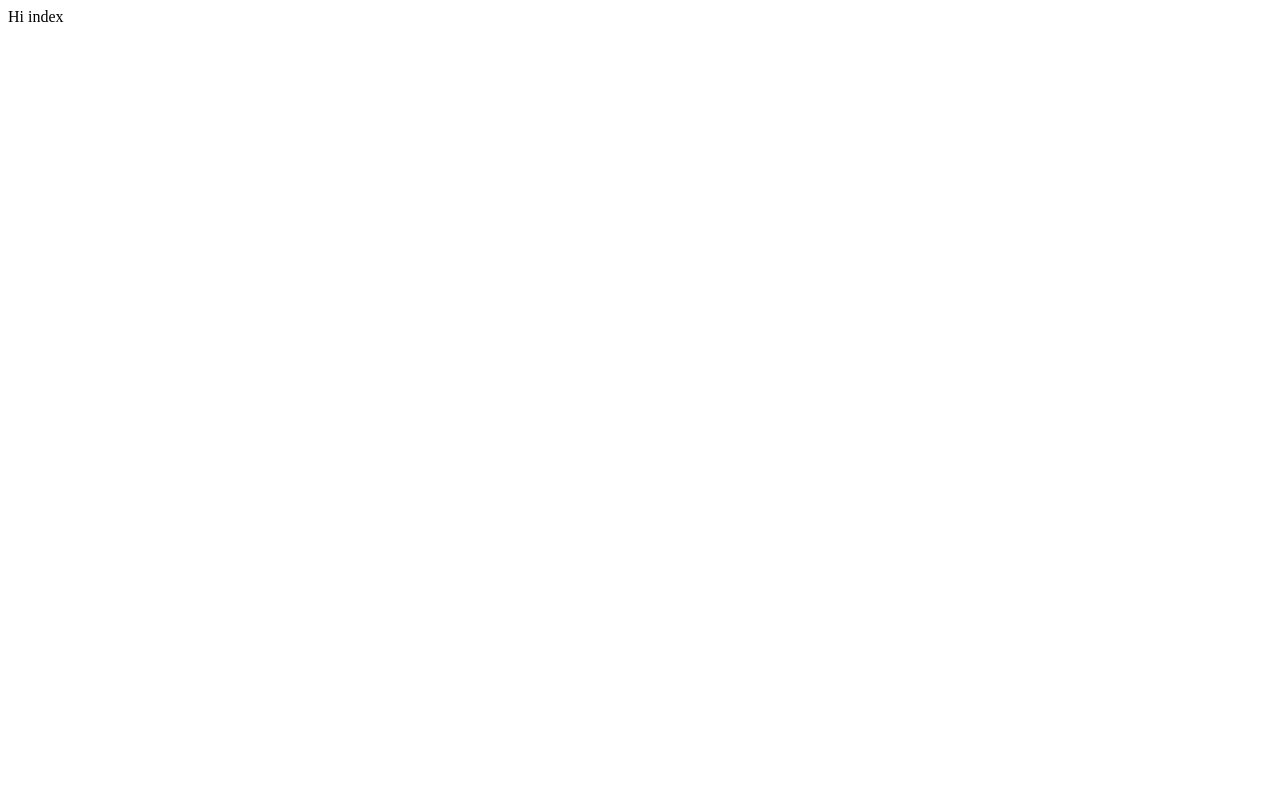
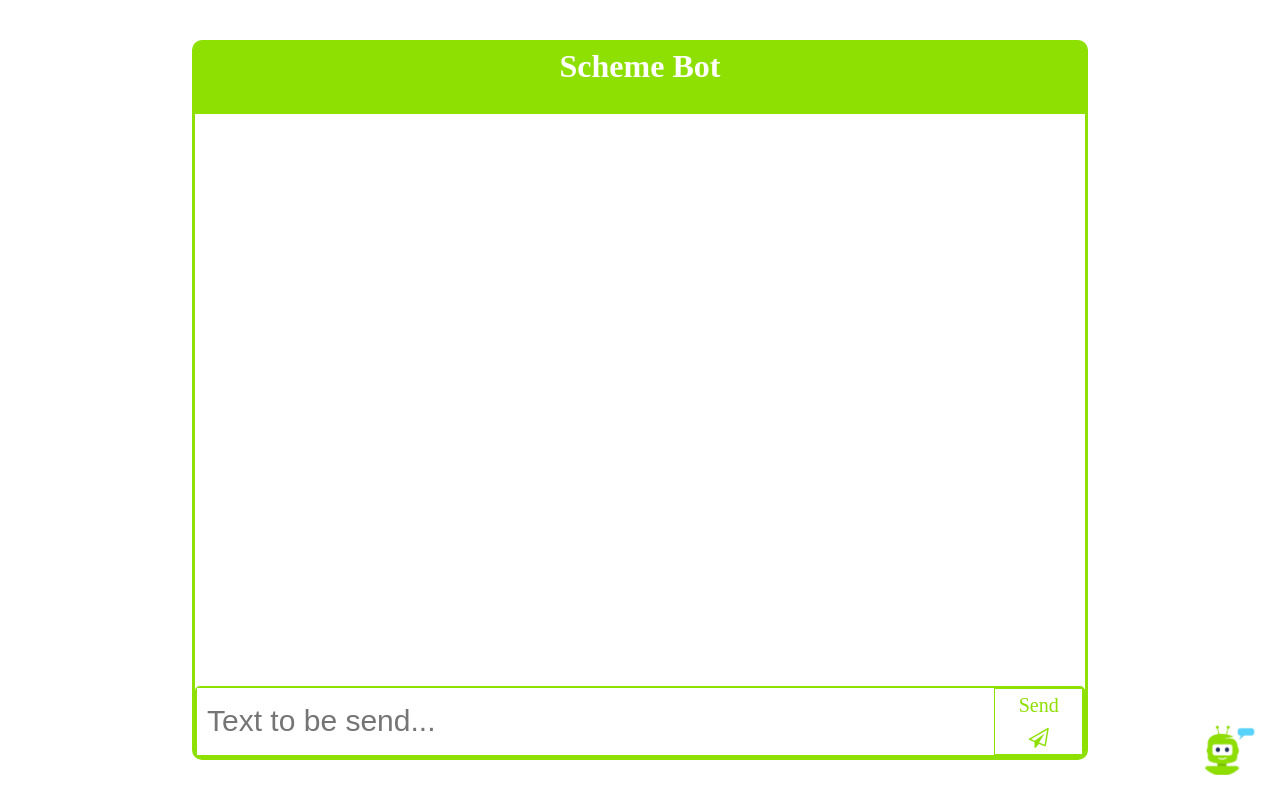
Before and after one commit to Logunathan007/Scheme_BOT, a Flask app: page / in a window 1280 px wide. Before the commit the page is almost empty. Run offline with Flask 3, Linux system fonts and the light colour scheme.

Commit message:
FET: Initializing User Interface(UI)

```diff
--- /dev/null
+++ b/src/static/index.js
@@ -0,0 +1,13 @@
+const bot_icon = document.querySelector(".bot_icon")
+const msg_box = document.querySelector(".msg_box")
+
+bot_icon.addEventListener("click",()=>{
+    if(msg_box.classList.contains("on")){
+        msg_box.classList.add("off")
+        msg_box.classList.remove("on")
+    }else{
+        msg_box.classList.add("on")
+        msg_box.classList.remove("off")
+    }
+    col
+});
--- /dev/null
+++ b/src/static/style.css
@@ -0,0 +1,97 @@
+*{
+    margin: 0px;
+    border: 0px;
+    padding: 0px;
+    box-sizing: border-box;
+}
+
+:root{
+    --grean : #8EDF02;
+}
+
+body{
+    width: 100vw;
+    height: 100vh;
+    box-sizing: border-box;
+}
+
+.root{
+    display: flex;
+    align-items: center;
+    justify-content: center;
+    box-sizing: border-box;
+}
+
+.bot_icon{
+    width: 50px;
+    height: 50px;
+    position: fixed;
+    bottom: 25px;
+    right: 25px;
+    background-image: url("./bot_image.png");
+    background-position: center;
+    background-repeat: no-repeat;
+    background-size: cover;
+}
+
+.on{
+    display: none;
+}
+.off{
+    display: block;
+}
+
+.bot_icon:hover{
+    cursor: pointer;
+}
+
+.msg_box{
+    width: 70vw;
+    height: 90vh;
+    margin:5vh;
+    border-radius: 10px;
+    position: relative;
+    border: 3px solid var(--grean);
+}
+
+.title_bar{
+    width: 100%;
+    height: 10%;
+    background-color: var(--grean);
+    color:white;
+    font-size: 2em;
+    font-weight: 600;
+    text-align: center;
+    padding-top: 5px;
+}
+
+.input_box{
+    width: 100%;
+    height: 10%;
+    border: 2px solid var(--grean);
+    border-radius: 5px;
+    position: absolute;
+    bottom: 0px;
+}
+
+.input_box input{
+    width: 90%;
+    border: none;
+    height: 100%;
+    padding-left: 10px;
+    font-size: 30px;
+}
+
+.sendbtn{
+    color: var(--grean);
+    width: 10%;
+    height: 100%;
+    border: 1px solid var(--grean);
+    position: absolute;
+    top: 0px;
+    right: 0px;
+    display: grid;
+    place-items: center;
+    font-size: 20px;
+    cursor: pointer;
+}
--- a/src/templates/index.html
+++ b/src/templates/index.html
@@ -4,8 +4,22 @@
     <meta charset="UTF-8">
     <meta name="viewport" content="width=device-width, initial-scale=1.0">
     <title>Document</title>
+    <link rel="stylesheet" href="https://cdnjs.cloudflare.com/ajax/libs/font-awesome/4.7.0/css/font-awesome.min.css">
+    <link rel="stylesheet" href="../static/style.css">
 </head>
 <body>
-    Hi index
+    <div class="root">
+        <div class="bot_icon">   </div>
+        <div class="msg_box off">
+            <div class="title_bar">
+                Scheme Bot
+            </div>
+            <div class="input_box">
+                <input type="text" placeholder="Text to be send...">
+                <div class="sendbtn">Send <i class="fa fa-send-o"></i></div>
+            </div>
+        </div>
+    </div>
+    <script src="../static/index.js"> </script>
 </body>
 </html>
```
Also changed, not shown: src/main.py (line endings or trailing spaces), src/static/bot_image.png (added).
